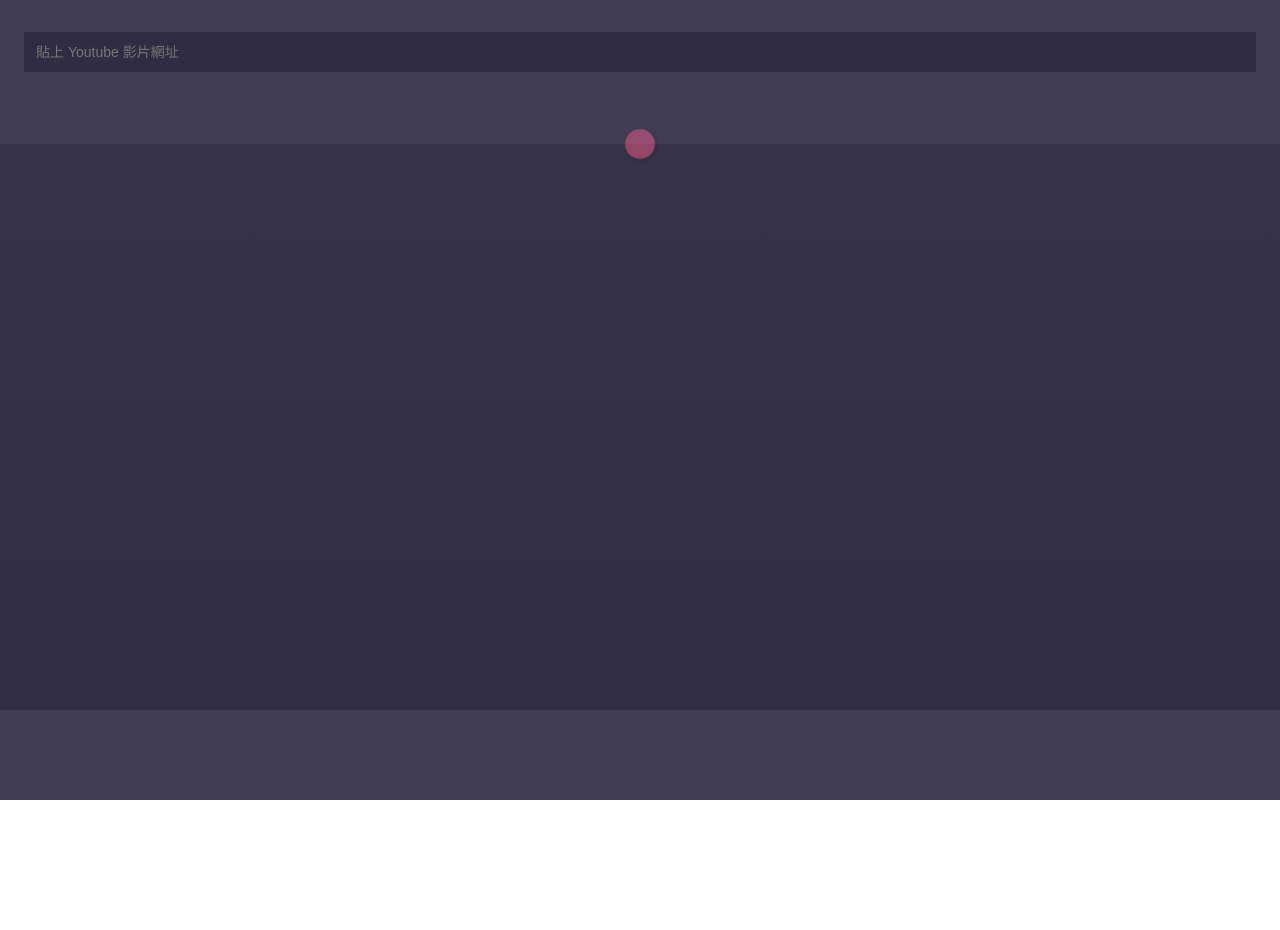
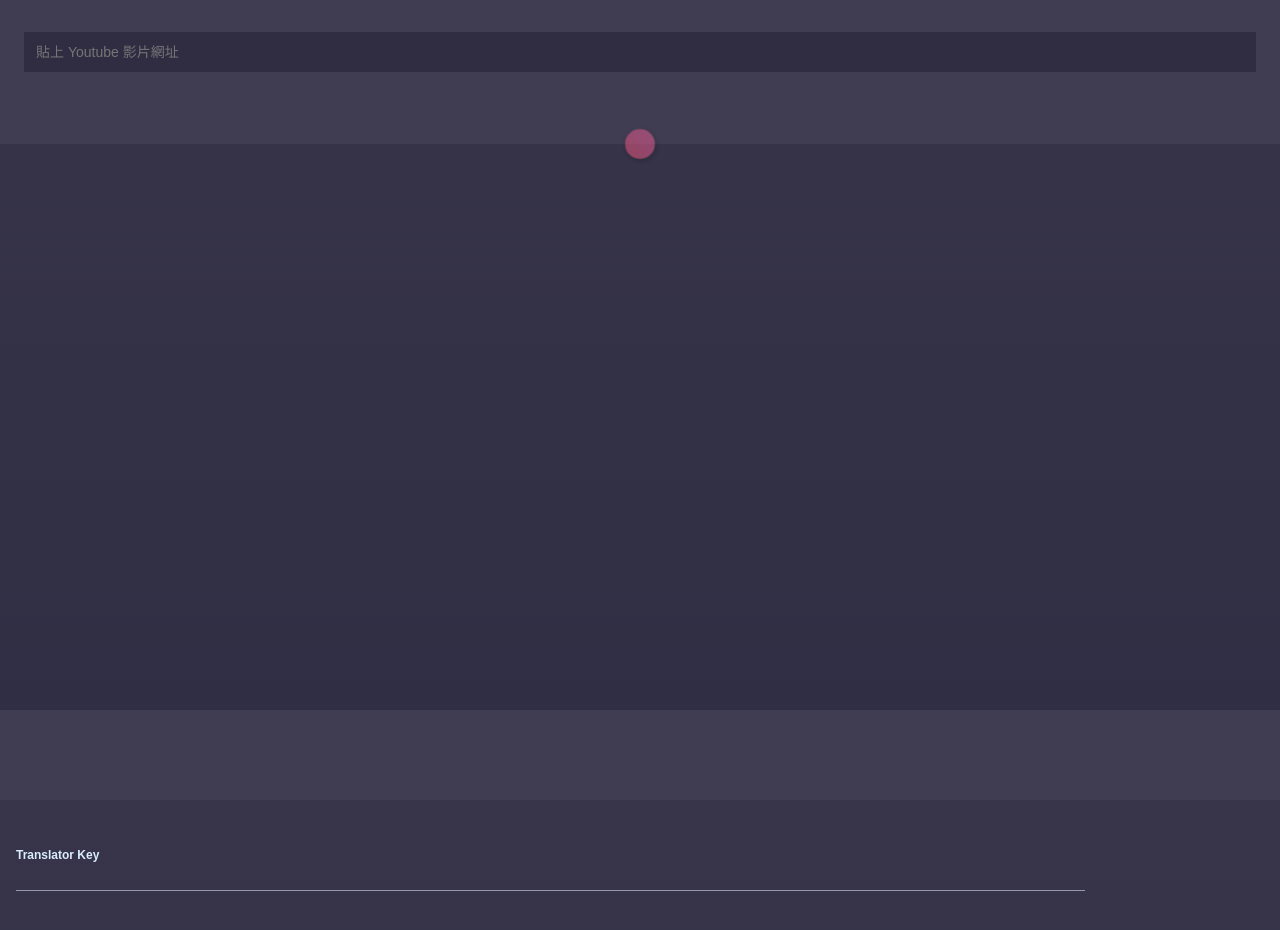
Before and after one commit to GlennJong/yt-listener, a React (Create React App) app: page / in a window 1280 px wide. Shown: the top 930 px of the page. Before the commit the page ends 800 px from the top, so only its background shows below. Built offline with nearby package versions, Linux system fonts and the light colour scheme; some icons are missing.

Commit message:
Update config page.

```diff
--- /dev/null
+++ b/src/components/InputItem/index.js
@@ -0,0 +1,95 @@
+import React, { useState, useRef } from 'react';
+import styled, {css} from 'styled-components';
+import { color } from '../../constant/color';
+import { Check } from '@styled-icons/boxicons-regular';
+
+const InputItem = ({ label, value, onUpdate }) => {
+  const inputerRef = useRef(null);
+  const [ active, setActive ] = useState(false);
+
+  function handleFocusInputer() {
+    setActive(true);
+  }
+
+  function handleSaveInputer() {
+    setActive(false);
+    const value = inputerRef.current.value;
+    onUpdate(value);
+  }
+  return (
+    <Root>
+      <Label>{ label }</Label>
+      <Wrap>
+        <Inputer active={active} ref={inputerRef} type="text" onFocus={handleFocusInputer} defaultValue={value} />
+        { active &&
+          <CheckButton onClick={handleSaveInputer} ><Check size="16" /></CheckButton>
+        }
+        { active && <CheckMask onClick={handleSaveInputer} /> }
+      </Wrap>
+    </Root>
+  )
+};
+
+const Root = styled.div`
+`
+
+const Label = styled.div`
+  font-weight: 600;
+  margin-bottom: 8px;
+  font-size: 12px;
+  color: ${color.white.normal};
+`
+
+const Wrap = styled.div`
+  display: flex;
+  margin-bottom: 12px;
+`
+
+const Button = styled.button`
+  position: relative;
+  display: flex;
+  justify-content: center;
+  align-items: center;
+  border: 0;
+  padding: 0 6px;
+  border-radius: 2px;
+  margin-left: 6px;
+  color: ${color.white.normal};
+  background: ${color.primary};
+  z-index: 3;
+`
+const CheckButton = styled(Button)`
+  background: ${color.primary};
+`
+
+const CheckMask = styled.div`
+  position: fixed;
+  top: 0;
+  left: 0;
+  width: 100%;
+  height: 100%;
+  z-index: 2;
+`
+
+const Inputer = styled.input`
+  position: relative;
+  border: 0;
+  border-radius: 0;
+  border-bottom: 1px solid ${color.gray.normal};
+  padding: 2px 4px;
+  background: transparent;
+  width: 85%;
+  z-index: 0;
+  color: ${color.white.normal};
+  &:focus {
+    outline: none;
+  }
+  ${({ active }) => active && css`
+    background: ${color.white.normal};
+    color: ${color.black.normal};
+    z-index: 3;
+  `}
+`
+
+
+export default InputItem;
--- a/src/index.js
+++ b/src/index.js
@@ -7,10 +7,12 @@ import App from './App';
 import reportWebVitals from './reportWebVitals';
 import wordLibrary from './store/wordLibrary';
 import videoData from './store/videoData';
+import configData from './store/configData';
 
 const reducer = combineReducers({
   wordLibrary: wordLibrary.reducer,
-  videoData: videoData.reducer
+  videoData: videoData.reducer,
+  configData: configData.reducer
 });
 
 const store = createStore(reducer);
--- a/src/interface/BookPage/WordItem.js
+++ b/src/interface/BookPage/WordItem.js
@@ -2,12 +2,13 @@ import React, { useState, useRef } from 'react';
 import styled, {css} from 'styled-components';
 import { color } from '../../constant/color';
 import { handleGetTranslate } from '../../utils/useTranslateGetter';
+import { useSelector } from 'react-redux';
 import { Check } from '@styled-icons/boxicons-regular';
 import { Cool } from '@styled-icons/boxicons-solid';
 
 const WordItem = ({ advance=false, data, onUpdate }) => {
   const NoteRef = useRef(null);
-
+  const { translatorKey } = useSelector(state => state.configData);
   const [ active, setActive ] = useState(false);
   const [ check, setCheck ] = useState(false);
   const [ isTranslating, setIsTranslating ] = useState(false);
@@ -29,7 +30,7 @@ const WordItem = ({ advance=false, data, onUpdate }) => {
     setIsTranslating(true);
     (async function() {
       try {
-        const content = await handleGetTranslate(word);
+        const content = await handleGetTranslate(translatorKey, word);
         NoteRef.current.value = content[0].translations[0].text;
         setIsTranslating(false);
         setActive(false);
--- a/src/interface/ConfigPage/index.js
+++ b/src/interface/ConfigPage/index.js
@@ -1,9 +1,33 @@
 import React from 'react'
+import styled from 'styled-components';
+import { useDispatch, useSelector } from 'react-redux';
+import configData from '../../store/configData';
+import InputItem from '../../components/InputItem';
 
-const HomePage = () => {
+const ConfigPage = () => {
+  const { translatorKey } = useSelector(state => state.configData);
+
+  const dispatch = useDispatch(configData);
+
+  function handleSaveTranslatorCode(value) {
+    dispatch(configData.actions.updateTranslatorKey(value));
+  }
+
   return (
-    <div></div>
+    <Root>
+      <InputItem label="Translator Key" onUpdate={handleSaveTranslatorCode} value={translatorKey} />
+    </Root>
   )
 }
 
-export default HomePage;
+const Root = styled.div`
+  position: relative;
+  padding: 16px;
+  padding-top: 48px;
+  height: 100vh;
+  max-width: 100%;
+  overflow-y: auto;
+  box-sizing: border-box;
+`
+
+export default ConfigPage;
--- a/src/interface/PlayerPage/PlayerController.js
+++ b/src/interface/PlayerPage/PlayerController.js
@@ -19,7 +19,7 @@ const PlayerController = forwardRef(({ player, onProgress }, ref) => {
 
   function handleSyncPlayTime() {
     const timer = setInterval(() => {
-      console.log('sync')
+      // console.log('sync')
       handleUpdateProgress(player.getCurrentTime() / player.getDuration());
 
       if (player.getCurrentTime() / player.getDuration() >= 0.99) {
@@ -33,7 +33,7 @@ const PlayerController = forwardRef(({ player, onProgress }, ref) => {
   }
 
   function handleDeSyncPlayTime() {
-    console.log('clear')
+    // console.log('clear')
     clearInterval(timerRef.current);
   }
 
--- /dev/null
+++ b/src/store/configData.js
@@ -0,0 +1,23 @@
+import { createSlice } from "@reduxjs/toolkit";
+
+function updateLocalStorage(key) {
+  localStorage.setItem('translatorKey', key);
+}
+
+// localStorage data
+let storageTranslatorKey = window.localStorage.getItem('translatorKey') || null;
+
+const configData = createSlice({
+    name: 'configData',
+    initialState: {
+      'translatorKey': storageTranslatorKey
+    },
+    reducers: {
+      updateTranslatorKey: (state, action) => {
+        state.translatorKey = action.payload;
+        updateLocalStorage(action.payload);
+      }
+    }
+});
+
+export default configData;
--- a/src/store/videoData.js
+++ b/src/store/videoData.js
@@ -2,7 +2,6 @@ import { createSlice } from "@reduxjs/toolkit";
 
 function updateLocalStorage(data) {
   localStorage.setItem('videoHistory', JSON.stringify(data));
-  console.log('save')
 }
 
 // localStorage data
--- a/src/utils/useCaptionGetter.js
+++ b/src/utils/useCaptionGetter.js
@@ -31,7 +31,7 @@ function getCaptionList(ajax_response) {
     return tracks;
   }
   catch (error) {
-    console.log(error);
+    // console.log(error);
     return null;
   }
 
@@ -83,7 +83,7 @@ function getCaption(ajax_response) {
     return captions;
   }
   catch (error) {
-    console.log(error);
+    // console.log(error);
     alert('Oops, something went wrong.');
   }
 }
--- a/src/utils/useTranslateGetter.js
+++ b/src/utils/useTranslateGetter.js
@@ -1,8 +1,4 @@
 import { useEffect, useState } from 'react';
-import queryString from 'query-string';
-
-const query = queryString.parse(window.location.search);
-const key = query.key || '';
 
 function useTranslatGetter(word) {
   const [result, setResult] = useState(null);
@@ -21,7 +17,7 @@ function useTranslatGetter(word) {
   return result;
 }
 
-export function handleGetTranslate(word) {
+export function handleGetTranslate(key, word) {
   return new Promise((resolve, reject) => {
     fetch('https://api.cognitive.microsofttranslator.com/translate?api-version=3.0&to=zh-TW',
     {
```
Also changed, not shown: 1 other file (tests, documents, lock files or other folders).
